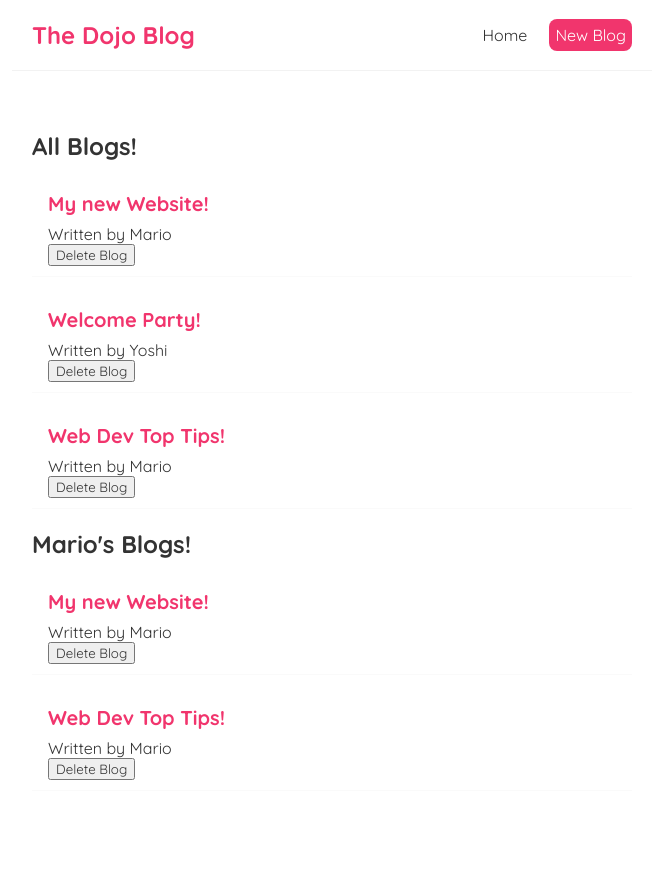
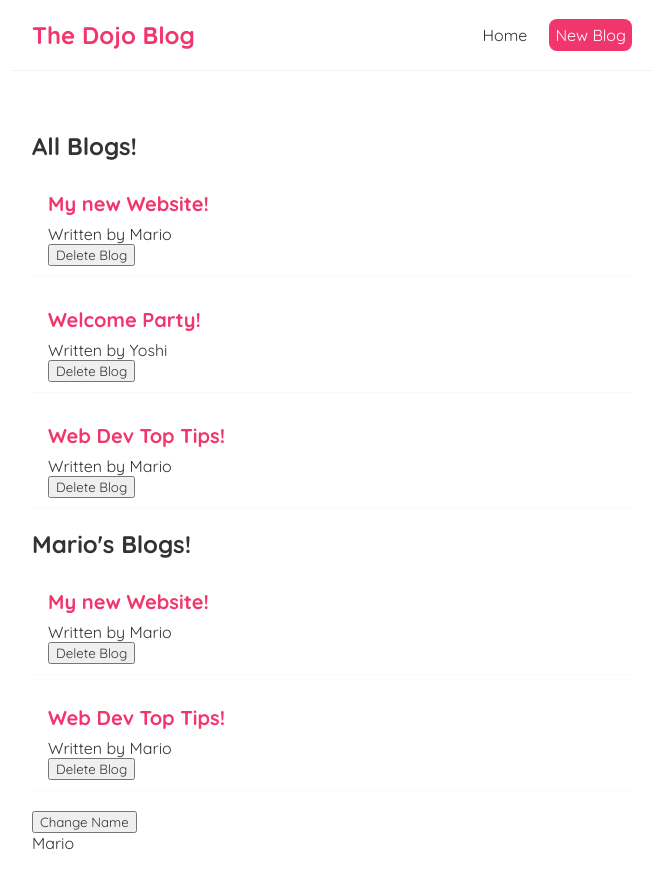
Before and after one commit to NXWBAH/dojo-blog, a React (Create React App) app: page / in a window 1280 px wide. Shown: the top 888 px of the page, without its empty margins (308-971 px from the left). Built offline with nearby package versions, Linux system fonts and the light colour scheme.

Commit message:
UseEffect Hook

```diff
--- a/src/Home.js
+++ b/src/Home.js
@@ -1,4 +1,4 @@
-import { useState } from 'react';
+import { useState, useEffect } from 'react';
 import BlogList from './BlogList';
 
 const Home = () => {
@@ -15,6 +15,18 @@
 		setBlogs(newBlogs);
 	};
 
+	const [name, setName] = useState('Mario');
+
+	// Used for Authentication Services - Gets ran every render of the data
+	// DO NOT CHANGE THE STATE FROM WITHIN useEffect. It will result in a never ending loop.
+	// Passing in an empty array as a dependancy allows for useEffect to only be ran during the initial launch of the application.
+	// If there is a dependancy listed, it will watch that dependancy and will only run when that dependancy is altered.
+
+	useEffect(() => {
+		console.log('Use effect ran.');
+		console.log(name);
+	}, [name]);
+
 	//  Props are used here for two reasons
 	// 1. It allows for the BlogList component to be more re-useable
 	// 2. It allows for us to still use the data above in the home component
@@ -27,6 +39,8 @@
 		<div className='home'>
 			<BlogList blogs={blogs} title='All Blogs!' handleDelete={handleDelete} />
 			<BlogList blogs={blogs.filter((blog) => blog.author === 'Mario')} title="Mario's Blogs!" />
+			<button onClick={() => setName('Luigi')}>Change Name</button>
+			<p>{name}</p>
 		</div>
 	);
 };
```
